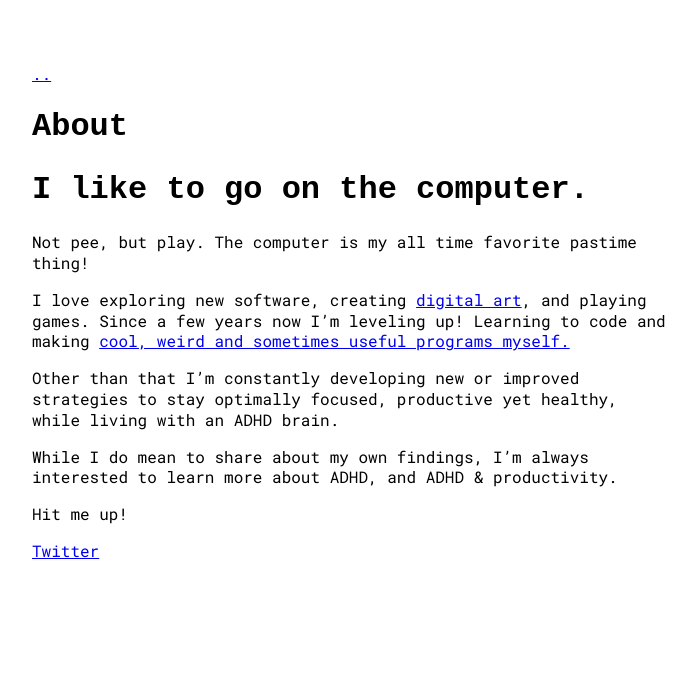
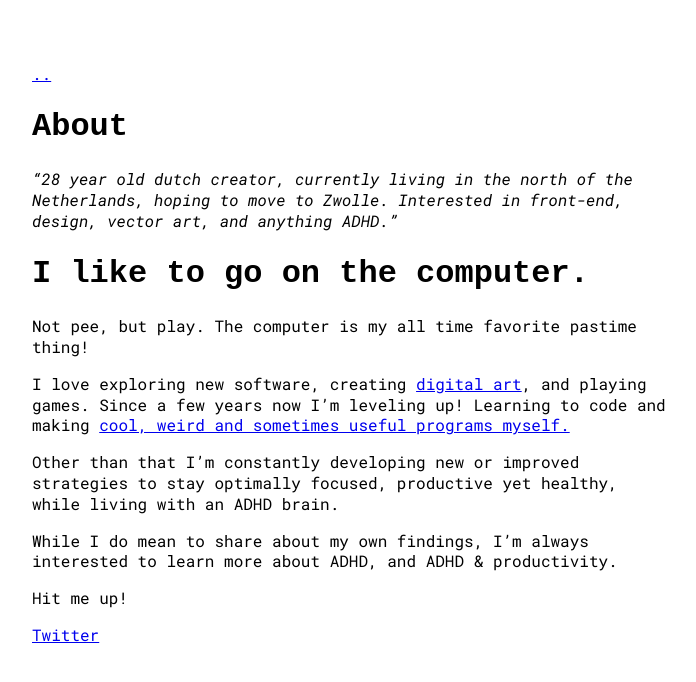
Before and after one commit to Kompjoeter/archived-blog, a Jekyll site: the page built from about.md, in a window 1280 px wide. Shown: the top 682 px of the page, without its empty margins (288-984 px from the left). Built offline with Jekyll 4.4.1, drawn with Linux system fonts in a browser that asks for light colours.

Commit message:
Updated about

```diff
--- a/about.md
+++ b/about.md
@@ -2,6 +2,8 @@
 layout: page
 title: About
 ---
+*"28 year old dutch creator, currently living in the north of the Netherlands, hoping to move to Zwolle. Interested in front-end, design, vector art, and anything ADHD."*
+
 # I like to go on the computer.
 Not pee, but play. The computer is my all time favorite pastime thing!
 
```
